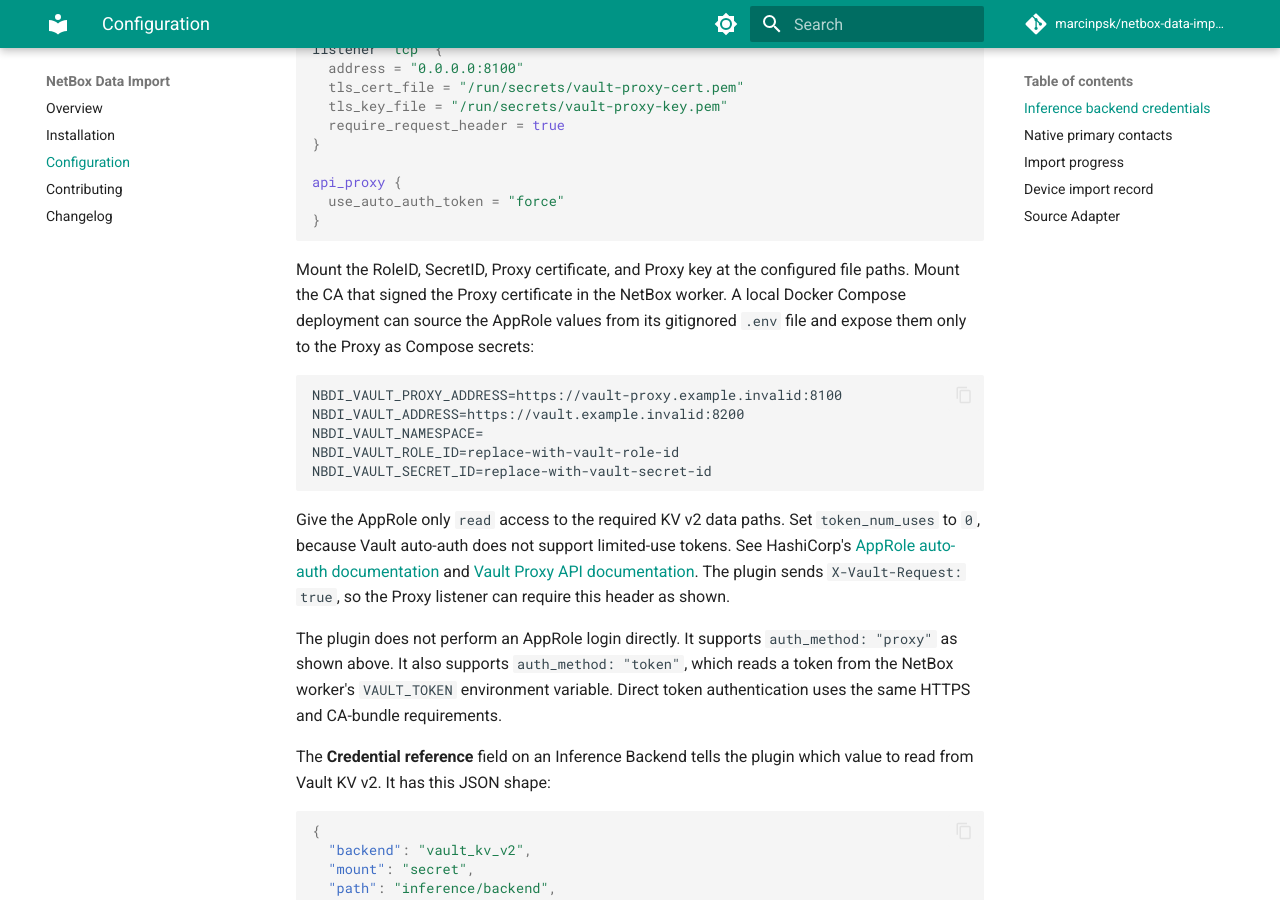
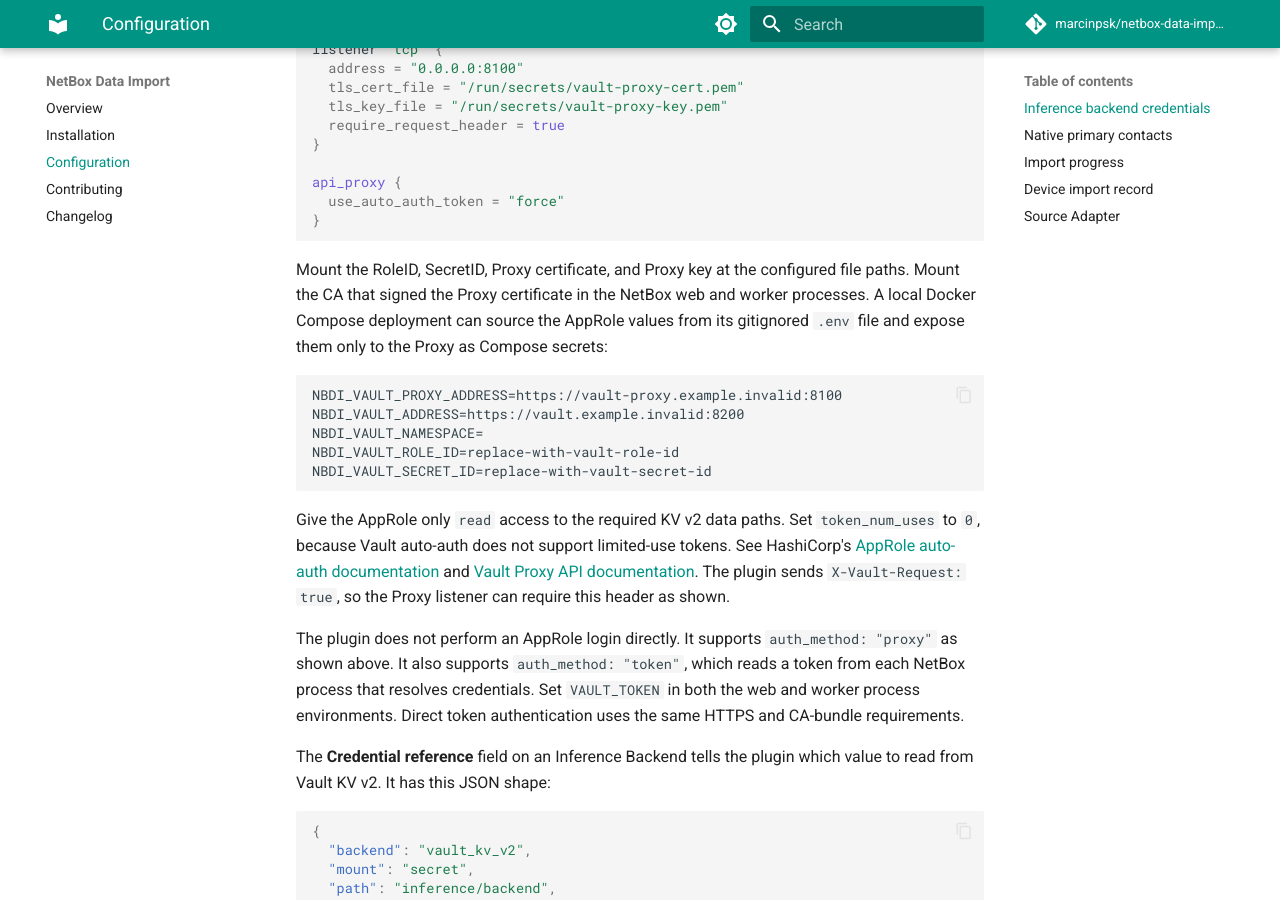
Before and after one commit to marcinpsk/netbox-data-import-plugin, an MkDocs documentation site: the page built from docs/configuration.md, in a window 1280 px wide and 900 px high, scrolled down 1267 px. Built offline with MkDocs 1.6.1 and Material for MkDocs 9.7.7, drawn with Linux system fonts in a browser that asks for light colours; comment, search, counter and statistics services are not loaded; some of the changed text lies outside the part shown.

````diff
--- a/docs/configuration.md
+++ b/docs/configuration.md
@@ -3,8 +3,8 @@
 ## Inference backend credentials
 
 Configure the Vault connection before you add an Inference Backend. The recommended setup uses a
-Vault Proxy. The Proxy authenticates to Vault and renews its token. The NetBox worker calls the
-Proxy without holding a Vault credential.
+Vault Proxy. The Proxy authenticates to Vault and renews its token. The NetBox web and worker
+processes call the Proxy without holding a Vault credential.
 
 ```python
 PLUGINS_CONFIG = {
@@ -24,10 +24,10 @@
 carries either a Vault token or a resolved inference API key. TLS can terminate at the Proxy, but
 the NetBox-to-Proxy connection must remain encrypted through the Proxy's HTTPS listener.
 
-The example uses a private CA. Mount that CA bundle in the NetBox worker and set `ca_bundle` to its
-path. This adds the private CA to certificate verification. It does not disable verification. The
-Inference Backend `api_root` is separate: it can use HTTP only for an exact local endpoint in
-`inference_backend_origin_allowlist`.
+The example uses a private CA. Mount that CA bundle in the NetBox web and worker processes. Set
+`ca_bundle` to its path. This adds the private CA to certificate verification. It does not disable
+verification. The Inference Backend `api_root` is separate: it can use HTTP only for an exact local
+endpoint in `inference_backend_origin_allowlist`.
 
 If Vault Proxy uses AppRole, give the RoleID and SecretID to the Proxy deployment. For local
 development, its gitignored `.env` file can supply them. For production, use the deployment's
@@ -67,9 +67,9 @@
 ```
 
 Mount the RoleID, SecretID, Proxy certificate, and Proxy key at the configured file paths. Mount the
-CA that signed the Proxy certificate in the NetBox worker. A local Docker Compose deployment can
-source the AppRole values from its gitignored `.env` file and expose them only to the Proxy as
-Compose secrets:
+CA that signed the Proxy certificate in the NetBox web and worker processes. A local Docker Compose
+deployment can source the AppRole values from its gitignored `.env` file and expose them only to the
+Proxy as Compose secrets:
 
 ```dotenv
 NBDI_VAULT_PROXY_ADDRESS=https://vault-proxy.example.invalid:8100
@@ -86,9 +86,9 @@
 The plugin sends `X-Vault-Request: true`, so the Proxy listener can require this header as shown.
 
 The plugin does not perform an AppRole login directly. It supports `auth_method: "proxy"` as shown
-above. It also supports `auth_method: "token"`, which reads a token from the NetBox worker's
-`VAULT_TOKEN` environment variable. Direct token authentication uses the same HTTPS and CA-bundle
-requirements.
+above. It also supports `auth_method: "token"`, which reads a token from each NetBox process that
+resolves credentials. Set `VAULT_TOKEN` in both the web and worker process environments. Direct
+token authentication uses the same HTTPS and CA-bundle requirements.
 
 The **Credential reference** field on an Inference Backend tells the plugin which value to read
 from Vault KV v2. It has this JSON shape:
````
Also changed, not shown: docs/research/vault-provider-credentials.md (+5 -5 lines), docs/spec/target-neutral-import-architecture.md (+5 -5 lines), 5 other files.
